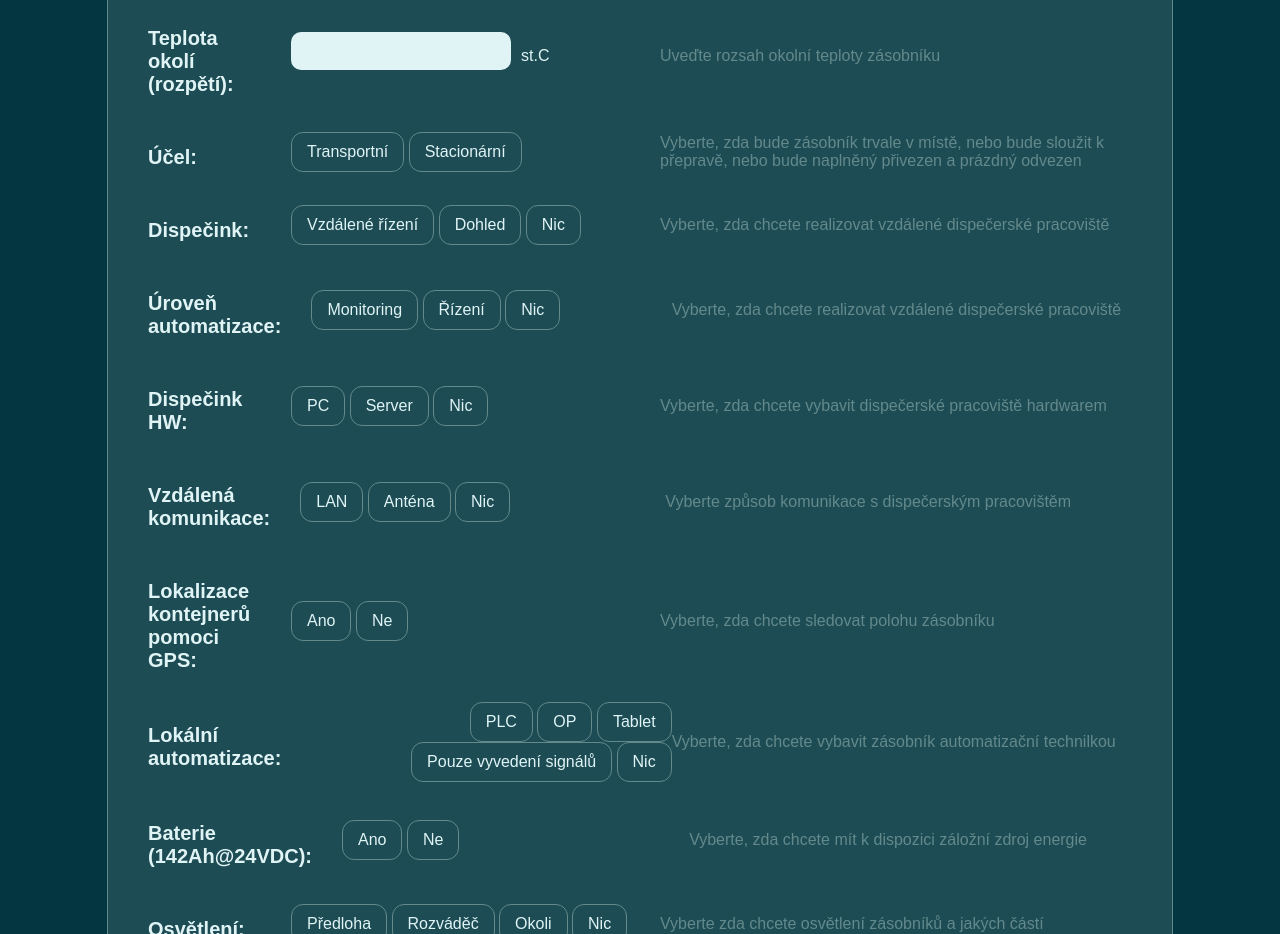
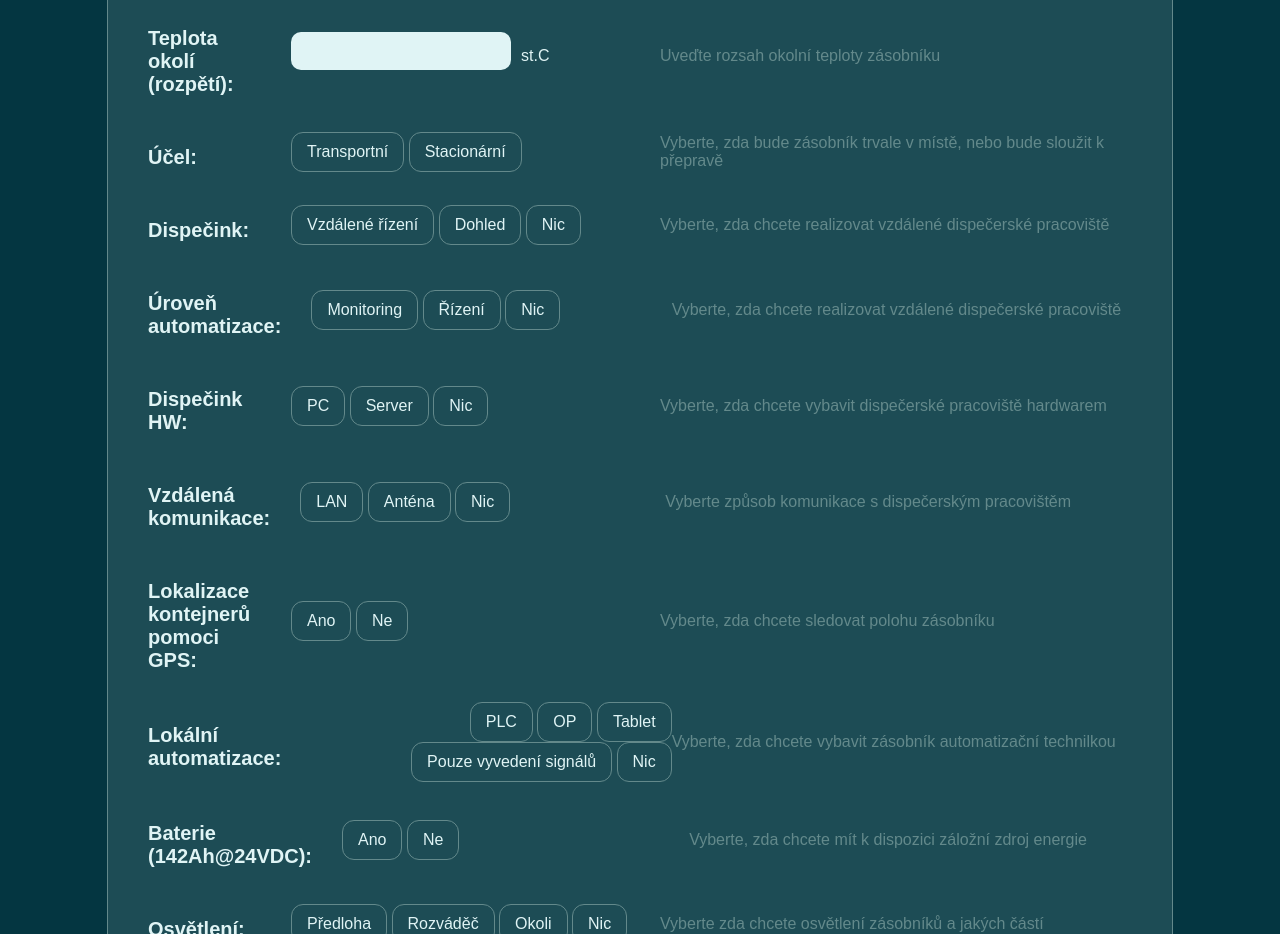
Before and after one commit to degtya/smart_kontejner, a plain HTML site: page index.html in a window 1280 px wide. Shown: the part 2100-3034 px from the top of the page. Drawn offline with Linux system fonts and the light colour scheme.

Commit message:
Update index.html

```diff
--- a/index.html
+++ b/index.html
@@ -235,7 +235,7 @@
                     </div>
                 </div>
                     <div class="description">
-                        <span>Vyberte, zda bude zásobník trvale v místě, nebo bude sloužit k přepravě, nebo bude naplněný přivezen a prázdný odvezen</span>
+                        <span>Vyberte, zda bude zásobník trvale v místě, nebo bude sloužit k přepravě</span>
                     </div>
                 </div>
 
```
